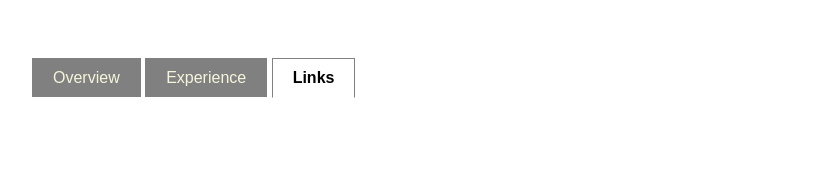
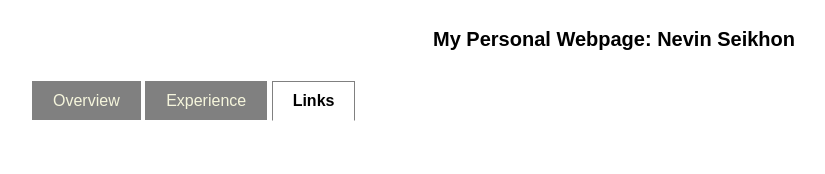
Before and after one commit to NevinSeikhon/NevinSeikhon.github.io, a plain HTML site: page index.html in a window 1280 px wide. Shown: the whole page, without its empty margins (26-851 px from the left). Drawn offline with Linux system fonts and the light colour scheme.

Commit message:
title added as header

```diff
--- a/index.html
+++ b/index.html
@@ -9,7 +9,9 @@
     <link rel = "stylesheet" href="styles.css" />
 </head>
 <body>
+    <header>My Personal Webpage: Nevin Seikhon</header>
 
+    <div>
         <input type="radio" id="tab1" name="tabs" checked />
         <label for="tab1">Overview</label>
 
@@ -18,6 +20,6 @@
 
         <input type="radio" id="tab3" name="tabs" checked />
         <label for="tab3">Links</label>
-
+    </div>
 </body>
 </html>
--- a/styles.css
+++ b/styles.css
@@ -1,6 +1,16 @@
-body {
+header {
+    padding: 20px;
+    text-align: center;
+    font-family: arial;
+    font-weight: bold;
+    font-size: 20px;
+}
+
+
+div {
     font-family: sans-serif;
     padding: 50px;
+    padding-top: 10px;
     background-color: white;
 }
 
@@ -12,6 +22,7 @@ input[type="radio"] {
     position: absolute;
     height: 1px;
     width: 1px;
+
 
 }
 
```
Also changed, not shown: experience.jpg (added), overview.jpg (added). Lines whose indentation alone changed are shown as unchanged.
